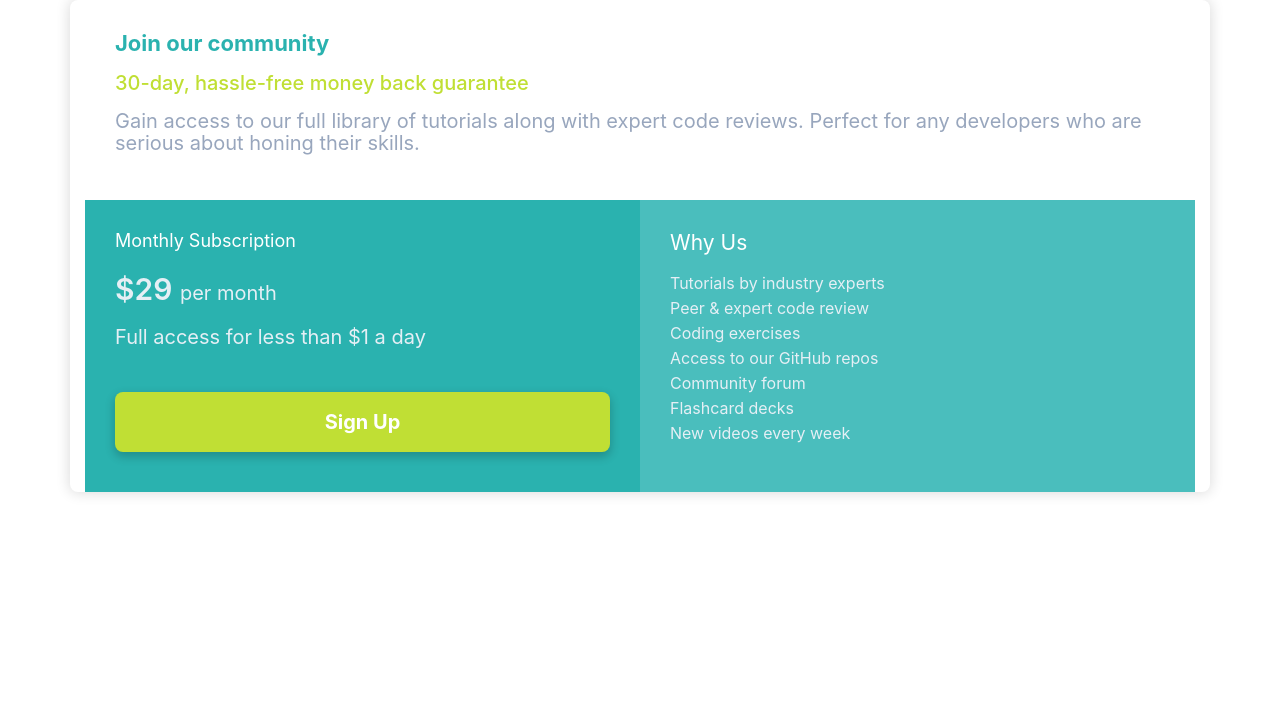
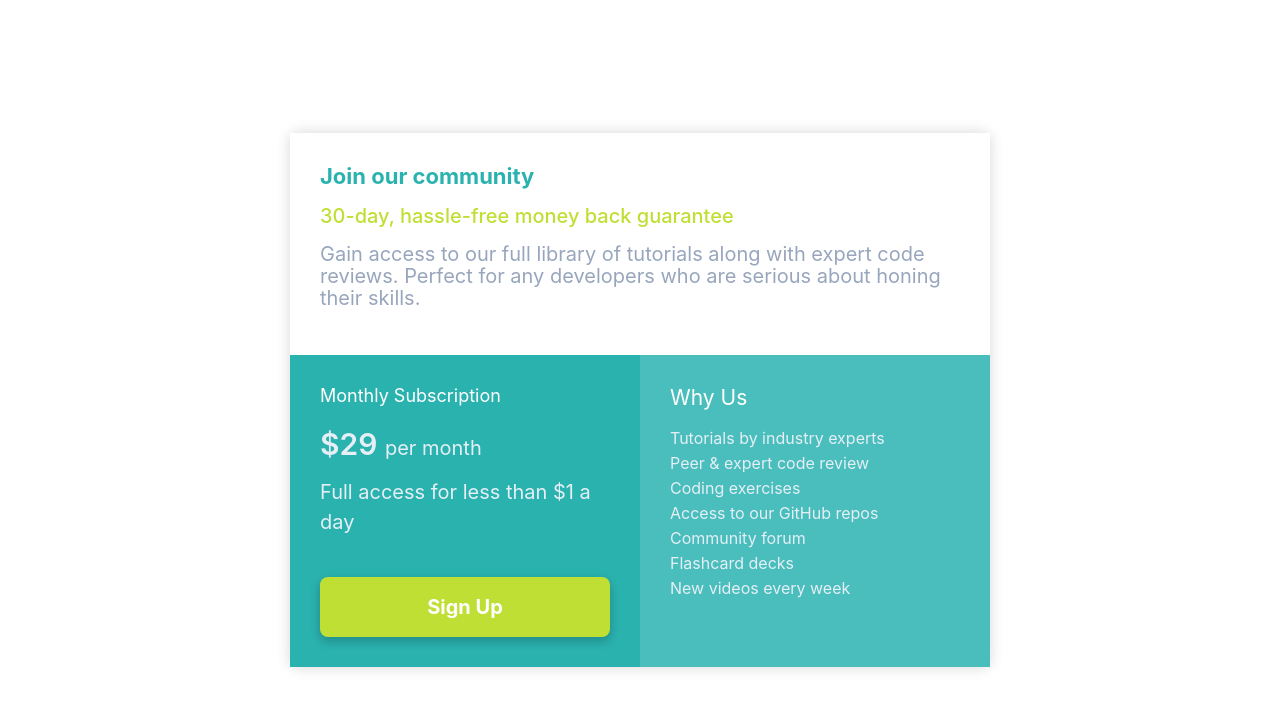
Before and after one commit to abirami2k1/Skill-Safari-Single-Price-Grid-Component, a plain HTML site: page index.html in a window 1280 px wide. Drawn offline with nearby package versions, Linux system fonts and the light colour scheme; the site is published under a folder, as on GitHub Pages, so addresses that start at the root find nothing.

Commit message:
Update index.html

```diff
--- a/index.html
+++ b/index.html
@@ -5,7 +5,7 @@
   <meta name="viewport" content="width=device-width, initial-scale=1.0">
 
   <link rel="icon" type="image/png" sizes="32x32" href="./images/favicon-32x32.png">
-  <link rel="stylesheet" href="css/style.css">
+
   <title>Skill Safari | Single Price Grid Component</title>
 
    <!-- bootstrap css -->
@@ -15,7 +15,7 @@
    <link rel="stylesheet" href="https://stackpath.bootstrapcdn.com/font-awesome/4.7.0/css/font-awesome.min.css" integrity="sha384-wvfXpqpZZVQGK6TAh5PVlGOfQNHSoD2xbE+QkPxCAFlNEevoEH3Sl0sibVcOQVnN" crossorigin="anonymous">
 
    <!-- custom css -->
-   <link rel="stylesheet" type="text/css" href="/css/style.css">
+   <link rel="stylesheet" type="text/css" href="css/style.css">
 
 </head>
 <body>
```
